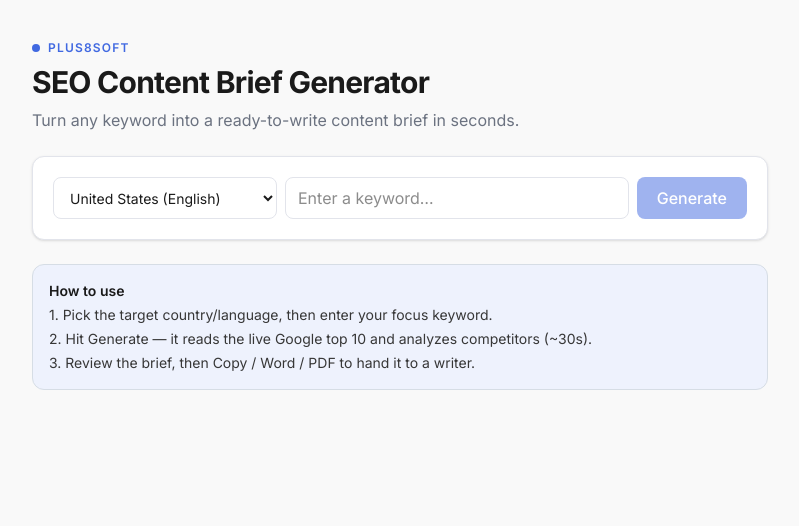
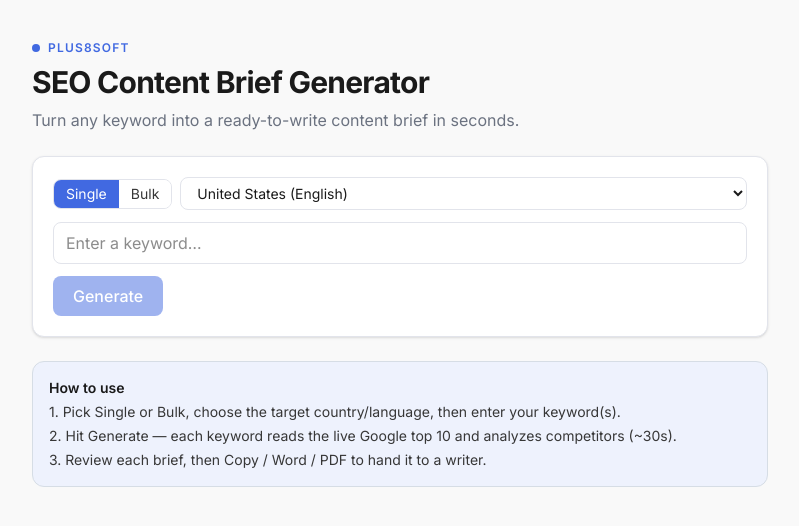
Before and after one commit to Marin-uu/seo-brief, a Next.js app: page / in a window 1280 px wide. Shown: the top 526 px of the page, without its empty margins (240-1039 px from the left). Built offline with nearby package versions, Linux system fonts and the light colour scheme.

Commit message:
add bulk mode

```diff
--- a/src/app/page.js
+++ b/src/app/page.js
@@ -17,45 +17,147 @@ const REGIONS = [
 ];
 
 export default function Home() {
+  const [mode, setMode] = useState("single");
   const [keyword, setKeyword] = useState("");
+  const [keywordsText, setKeywordsText] = useState("");
   const [region, setRegion] = useState("us|en");
-  const [loading, setLoading] = useState(false);
+  const [running, setRunning] = useState(false);
   const [status, setStatus] = useState("");
-  const [data, setData] = useState(null);
+  const [results, setResults] = useState([]);
   const [error, setError] = useState("");
-  const [copied, setCopied] = useState(false);
+
+  const hasInput = mode === "bulk" ? keywordsText.trim() : keyword.trim();
 
   async function generate() {
-    setLoading(true); setError(""); setData(null);
-    const steps = ["Searching Google…", "Reading competitor pages…", "Writing the brief…"];
-    setStatus(steps[0]);
-    const t1 = setTimeout(() => setStatus(steps[1]), 3000);
-    const t2 = setTimeout(() => setStatus(steps[2]), 15000);
+    const list = (mode === "bulk" ? keywordsText.split("\n") : [keyword])
+      .map((k) => k.trim())
+      .filter(Boolean);
+    const unique = [...new Set(list)];
+    if (unique.length === 0) return;
+
+    setRunning(true); setError(""); setResults([]);
     const [gl, hl] = region.split("|");
+    const collected = [];
+
+    for (let i = 0; i < unique.length; i++) {
+      const kw = unique[i];
+      setStatus(`Analyzing "${kw}" (${i + 1}/${unique.length})…`);
       try {
         const res = await fetch("/api/brief", {
           method: "POST",
           headers: { "Content-Type": "application/json" },
-        body: JSON.stringify({ keyword, crawl: true, gl, hl }),
+          body: JSON.stringify({ keyword: kw, crawl: true, gl, hl }),
         });
         const json = await res.json();
         if (!res.ok) throw new Error(json.error);
-      setData(json);
-    } catch (e) { setError(e.message); }
-    finally {
-      clearTimeout(t1); clearTimeout(t2);
-      setStatus("");
-      setLoading(false);
+        collected.push(json);
+      } catch (e) {
+        collected.push({ keyword: kw, error: e.message });
       }
+      setResults([...collected]);
     }
 
-  const b = data?.brief;
+    setStatus(""); setRunning(false);
+  }
+
+  return (
+    <div className={`${inter.className} min-h-screen bg-[#f9f9f9] text-[#1a1a1a]`}>
+      <main className="max-w-3xl mx-auto px-4 py-10 space-y-6">
+        <header className="space-y-2">
+          <div className="flex items-center gap-2 text-xs font-semibold tracking-widest text-[#4169e1] uppercase">
+            <span className="h-2 w-2 rounded-full bg-[#4169e1]"></span>
+            Plus8Soft
+          </div>
+          <h1 className="text-3xl font-bold tracking-tight">SEO Content Brief Generator</h1>
+          <p className="text-[#6b7280]">Turn any keyword into a ready-to-write content brief in seconds.</p>
+        </header>
+
+        <div className="bg-white border border-[#e2e4eb] rounded-xl shadow-sm p-5 space-y-3">
+          <div className="flex items-center gap-2">
+            <div className="inline-flex rounded-lg border border-[#e2e4eb] overflow-hidden text-sm">
+              <button onClick={() => setMode("single")} className={mode === "single" ? "px-3 py-1 bg-[#4169e1] text-white" : "px-3 py-1 bg-white text-[#373737]"}>
+                Single
+              </button>
+              <button onClick={() => setMode("bulk")} className={mode === "bulk" ? "px-3 py-1 bg-[#4169e1] text-white" : "px-3 py-1 bg-white text-[#373737]"}>
+                Bulk
+              </button>
+            </div>
+            <select
+              value={region}
+              onChange={(e) => setRegion(e.target.value)}
+              className="border border-[#e2e4eb] rounded-lg px-3 py-1.5 bg-white text-sm flex-1"
+            >
+              {REGIONS.map((r) => (
+                <option key={r.value} value={r.value}>{r.label}</option>
+              ))}
+            </select>
+          </div>
+
+          {mode === "single" ? (
+            <input
+              className="w-full border border-[#e2e4eb] rounded-lg px-3 py-2 focus:outline-none focus:ring-2 focus:ring-[#4169e1]"
+              placeholder="Enter a keyword…"
+              value={keyword}
+              onChange={(e) => setKeyword(e.target.value)}
+              onKeyDown={(e) => e.key === "Enter" && generate()}
+            />
+          ) : (
+            <div>
+              <textarea
+                className="w-full border border-[#e2e4eb] rounded-lg px-3 py-2 h-28 focus:outline-none focus:ring-2 focus:ring-[#4169e1]"
+                placeholder={"One keyword per line, e.g.\nagentic frameworks\nvector databases\nprompt engineering"}
+                value={keywordsText}
+                onChange={(e) => setKeywordsText(e.target.value)}
+              />
+              <p className="text-xs text-[#6b7280] mt-1">One keyword per line. Each runs separately (~30s and a small API cost each).</p>
+            </div>
+          )}
+
+          <button
+            onClick={generate}
+            disabled={running || !hasInput}
+            className="w-full sm:w-auto bg-[#4169e1] hover:bg-[#3457c4] text-white font-medium rounded-lg px-5 py-2 disabled:opacity-50 transition-colors"
+          >
+            {running ? "Analyzing…" : "Generate"}
+          </button>
+
+          {running && status && (
+            <p className="text-sm text-[#4169e1] animate-pulse">{status}</p>
+          )}
+          {error && <p className="text-sm text-[#c53939]">{error}</p>}
+        </div>
+
+        <div className="bg-[#eef2fd] border border-[#d6dde5] rounded-xl p-4 text-sm text-[#373737] space-y-1">
+          <p className="font-semibold text-[#1a1a1a]">How to use</p>
+          <p>1. Pick Single or Bulk, choose the target country/language, then enter your keyword(s).</p>
+          <p>2. Hit Generate — each keyword reads the live Google top 10 and analyzes competitors (~30s).</p>
+          <p>3. Review each brief, then Copy / Word / PDF to hand it to a writer.</p>
+        </div>
+
+        {results.map((item, i) =>
+          item.error ? (
+            <div key={i} className="bg-white border border-[#e2e4eb] rounded-xl p-4">
+              <p className="font-semibold">{item.keyword}</p>
+              <p className="text-sm text-[#c53939]">Error: {item.error}</p>
+            </div>
+          ) : (
+            <BriefView key={i} item={item} />
+          )
+        )}
+      </main>
+    </div>
+  );
+}
+
+function BriefView({ item }) {
+  const [copied, setCopied] = useState(false);
+  const b = item.brief;
 
   function briefToHtml() {
     const h3html = (arr) =>
       arr?.length ? `<ul>${arr.map((h) => `<li>${h}</li>`).join("")}</ul>` : "";
-    return `<html><head><meta charset="utf-8"><title>SEO Content Brief: ${data.keyword}</title></head><body style="font-family: Arial, sans-serif; max-width: 720px; margin: 0 auto; padding: 24px; color: #1a1a1a;">
-<h1>SEO Content Brief: ${data.keyword}</h1>
+    return `<html><head><meta charset="utf-8"><title>SEO Content Brief: ${item.keyword}</title></head><body style="font-family: Arial, sans-serif; max-width: 720px; margin: 0 auto; padding: 24px; color: #1a1a1a;">
+<h1>SEO Content Brief: ${item.keyword}</h1>
 <p><b>Target length:</b> ~${b.targetWordCount} words</p>
 <h2>Title</h2><p>${b.recommendedTitle}</p>
 <h2>Meta description</h2><p>${b.metaDescription}</p>
@@ -73,7 +175,7 @@ export default function Home() {
 
   function briefToText() {
     const lines = [];
-    lines.push(`SEO Content Brief: ${data.keyword}`);
+    lines.push(`SEO Content Brief: ${item.keyword}`);
     lines.push(`Target length: ~${b.targetWordCount} words`);
     lines.push("");
     lines.push(`TITLE: ${b.recommendedTitle}`);
@@ -109,7 +211,7 @@ export default function Home() {
     const url = URL.createObjectURL(blob);
     const a = document.createElement("a");
     a.href = url;
-    a.download = `seo-brief-${data.keyword}.doc`;
+    a.download = `seo-brief-${item.keyword}.doc`;
     a.click();
     URL.revokeObjectURL(url);
   }
@@ -124,62 +226,13 @@ export default function Home() {
   }
 
   return (
-    <div className={`${inter.className} min-h-screen bg-[#f9f9f9] text-[#1a1a1a]`}>
-      <main className="max-w-3xl mx-auto px-4 py-10 space-y-6">
-        <header className="space-y-2">
-          <div className="flex items-center gap-2 text-xs font-semibold tracking-widest text-[#4169e1] uppercase">
-            <span className="h-2 w-2 rounded-full bg-[#4169e1]"></span>
-            Plus8Soft
-          </div>
-          <h1 className="text-3xl font-bold tracking-tight">SEO Content Brief Generator</h1>
-          <p className="text-[#6b7280]">Turn any keyword into a ready-to-write content brief in seconds.</p>
-        </header>
-
-        <div className="bg-white border border-[#e2e4eb] rounded-xl shadow-sm p-5 space-y-3">
-          <div className="flex flex-col sm:flex-row gap-2">
-            <select
-              value={region}
-              onChange={(e) => setRegion(e.target.value)}
-              className="border border-[#e2e4eb] rounded-lg px-3 py-2 bg-white text-sm sm:w-56"
-            >
-              {REGIONS.map((r) => (
-                <option key={r.value} value={r.value}>{r.label}</option>
-              ))}
-            </select>
-            <input
-              className="border border-[#e2e4eb] rounded-lg px-3 py-2 flex-1 focus:outline-none focus:ring-2 focus:ring-[#4169e1]"
-              placeholder="Enter a keyword…"
-              value={keyword}
-              onChange={(e) => setKeyword(e.target.value)}
-              onKeyDown={(e) => e.key === "Enter" && generate()}
-            />
-            <button
-              onClick={generate}
-              disabled={loading || !keyword}
-              className="bg-[#4169e1] hover:bg-[#3457c4] text-white font-medium rounded-lg px-5 py-2 disabled:opacity-50 transition-colors"
-            >
-              {loading ? "Analyzing…" : "Generate"}
-            </button>
-          </div>
-          {loading && status && (
-            <p className="text-sm text-[#4169e1] animate-pulse">{status}</p>
-          )}
-          {error && <p className="text-sm text-[#c53939]">{error}</p>}
-        </div>
-
-        <div className="bg-[#eef2fd] border border-[#d6dde5] rounded-xl p-4 text-sm text-[#373737] space-y-1">
-          <p className="font-semibold text-[#1a1a1a]">How to use</p>
-          <p>1. Pick the target country/language, then enter your focus keyword.</p>
-          <p>2. Hit Generate — it reads the live Google top 10 and analyzes competitors (~30s).</p>
-          <p>3. Review the brief, then Copy / Word / PDF to hand it to a writer.</p>
-        </div>
-
-        {b && (
-          <div className="space-y-4">
+    <details open className="bg-white border border-[#e2e4eb] rounded-xl shadow-sm">
+      <summary className="cursor-pointer select-none px-5 py-3 font-semibold text-[#1a1a1a]">
+        {item.keyword}
+        <span className="font-normal text-[#6b7280] text-sm"> · ~{b.targetWordCount} words · {item.analyzedPages} pages</span>
+      </summary>
+      <div className="px-5 pb-5 space-y-3">
         <div className="flex items-center gap-2 flex-wrap">
-              <p className="text-sm text-[#6b7280] flex-1">
-                Pages analyzed: {data.analyzedPages} · target length ~{b.targetWordCount} words
-              </p>
           <button onClick={copyBrief} className="border border-[#e2e4eb] rounded-lg px-3 py-1 text-sm hover:bg-[#f9f9f9]">
             {copied ? "Copied!" : "Copy"}
           </button>
@@ -216,8 +269,8 @@ export default function Home() {
         </Section>
         <Section title="Sources analyzed (top 10)">
           <ol className="list-decimal ml-5 space-y-1">
-                {data.serp.organic.map((r, i) => {
-                  const page = data.pages?.find((p) => p.url === r.link);
+            {item.serp.organic.map((r, i) => {
+              const page = item.pages?.find((p) => p.url === r.link);
               return (
                 <li key={i}>
                   <a href={r.link} target="_blank" rel="noopener noreferrer" className="text-[#4169e1] underline">{r.title}</a>
@@ -228,16 +281,14 @@ export default function Home() {
           </ol>
         </Section>
       </div>
-        )}
-      </main>
-    </div>
+    </details>
   );
 }
 
 function Section({ title, children }) {
   return (
-    <div className="bg-white border border-[#e2e4eb] rounded-xl shadow-sm p-5">
-      <h2 className="font-semibold mb-2 text-[#4169e1]">{title}</h2>
+    <div className="border-t border-[#eef0f4] pt-3">
+      <h2 className="font-semibold mb-1 text-[#4169e1]">{title}</h2>
       <div>{children}</div>
     </div>
   );
```
Lines whose indentation alone changed are shown as unchanged.
